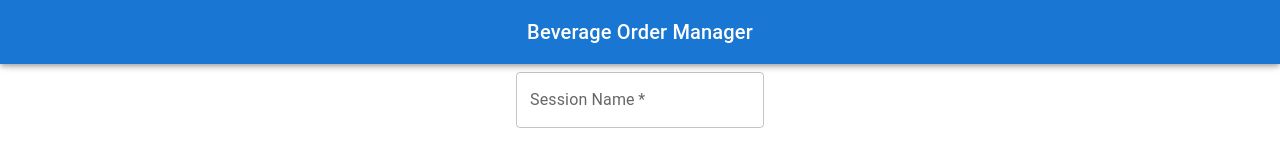
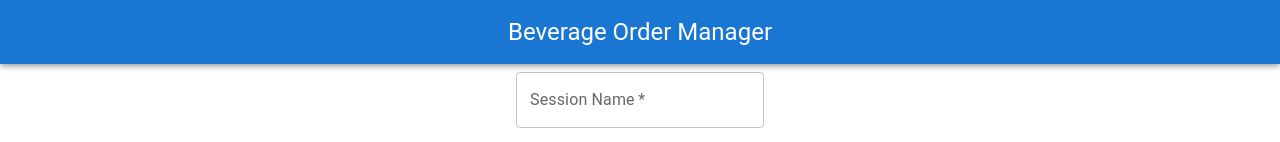
Before and after one commit to dexsjw/beverage-order-manager, a React (Vite) app: page / in a window 1280 px wide. Shown: the top 142 px of the page. Built offline with nearby package versions, Linux system fonts and the light colour scheme; some icons are missing.

Commit message:
updated components' properties of BaseLayout

```diff
--- a/src/layout/BaseLayout.tsx
+++ b/src/layout/BaseLayout.tsx
@@ -1,8 +1,7 @@
 import CoffeeIcon from '@mui/icons-material/Coffee';
 import MenuIcon from '@mui/icons-material/Menu';
-import { AppBar, Box, Container, IconButton, Toolbar, Typography } from "@mui/material";
+import { AppBar, Box, Container, IconButton, Stack, Toolbar, Typography } from "@mui/material";
 import { Outlet } from "react-router-dom";
-import { FlexContainerColumn } from '../components/styled/FlexContainer';
 
 function BaseLayout() {
 
@@ -18,7 +17,7 @@ function BaseLayout() {
               <CoffeeIcon />
             </IconButton>
           </Box>
-          <Typography variant="h6" component="div" sx={{flexGrow: "1"}}>
+          <Typography variant="h5" component="div" sx={{flexGrow: "1"}}>
             Beverage Order Manager
           </Typography>
           <IconButton
@@ -30,9 +29,9 @@ function BaseLayout() {
         </Toolbar>
       </AppBar>
 
-      <FlexContainerColumn sx={{pt: "5vh"}}>
+      <Stack sx={{ height: "100vh", pt: "5vh" }}>
         <Outlet />
-      </FlexContainerColumn>
+      </Stack>
     </Container>
   )
 }
```
